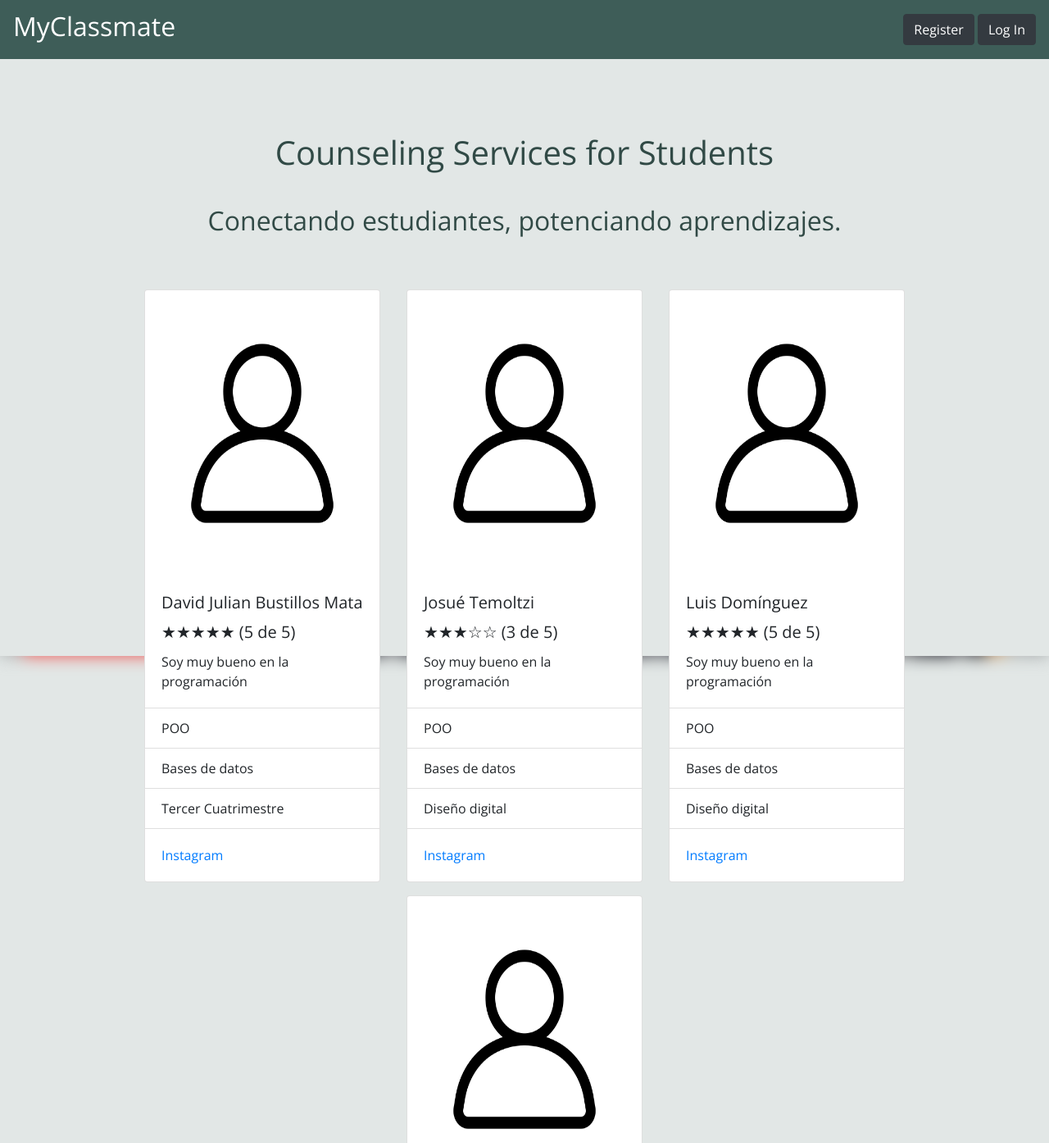
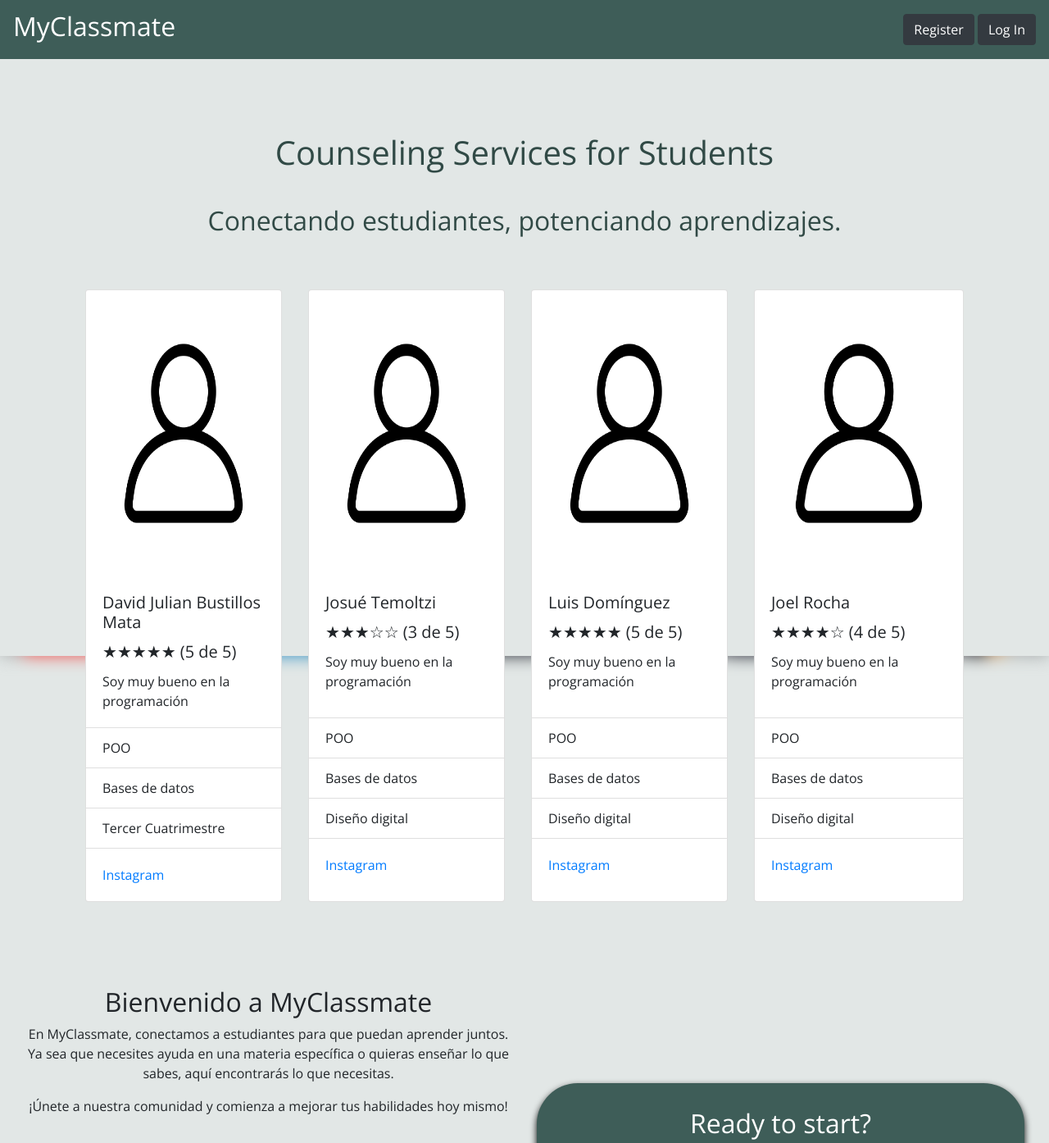
Before and after one commit to ChinitoPacas31/My-classmate, a Flask app: page / in a window 1280 px wide. Shown: the top 1394 px of the page at 82% size. Run offline with Flask 3, Linux system fonts and the light colour scheme; some libraries are stand-ins or nearby versions.

Commit message:
uodate al index
se actualizo el ancho de las cards

```diff
--- a/templates/index.html
+++ b/templates/index.html
@@ -252,7 +252,7 @@
       <!-- Tarjeta de David Bustillos -->
       <div class="row justify-content-center container-targets">
 
-      <div class="card mx-3 mb-3" style="width: 18rem;">
+      <div class="card mx-3 mb-3" style="width: 15rem;">
           <img style= "height: 349px;" src="/images/userxd.png" class="card-img-top" alt="...">
           <div class="card-body">
             <h5 class="card-title">David Julian Bustillos Mata</h5>
@@ -270,7 +270,7 @@
         </div>
 
         <!-- Tarjeta de Josué Temoltzi -->
-        <div class="card mx-3 mb-3" style="width: 18rem;">
+        <div class="card mx-3 mb-3" style="width: 15rem;">
           <img style= "height: 349px;" src="/assets/images/userxd.png" class="card-img-top" alt="...">
           <div class="card-body">
             <h5 class="card-title">Josué Temoltzi</h5>
@@ -288,7 +288,7 @@
         </div>
 
         <!-- Tarjeta de Luis Domínguez -->
-        <div class="card mx-3 mb-3" style="width: 18rem;">
+        <div class="card mx-3 mb-3" style="width: 15rem;">
           <img style= "height: 349px;" src="/assets/images/userxd.png" class="card-img-top" alt="...">
           <div class="card-body">
             <h5 class="card-title">Luis Domínguez</h5>
@@ -306,7 +306,7 @@
         </div>
 
         <!-- Tarjeta de Joel Rocha -->
-        <div class="card mx-3 mb-3" style="width: 18rem;">
+        <div class="card mx-3 mb-3" style="width: 16rem;">
           <img style= "height: 349px;" src="/assets/images/userxd.png" class="card-img-top" alt="...">
           <div class="card-body">
             <h5 class="card-title">Joel Rocha</h5>
@@ -358,7 +358,7 @@
     <div id="carouselExampleControls" class="carousel slide" data-ride="carousel">
       <div class="carousel-inner">
           <div class="carousel-item active">
-              <img src="/assets/images/real3.png" class="d-block w-100" alt="no">
+              <img src="/images/real3.png" class="d-block w-100" alt="no">
           </div>
           <div class="carousel-item">
               <img src="/assets/images/real2.png" class="d-block w-100" alt="si">
```
